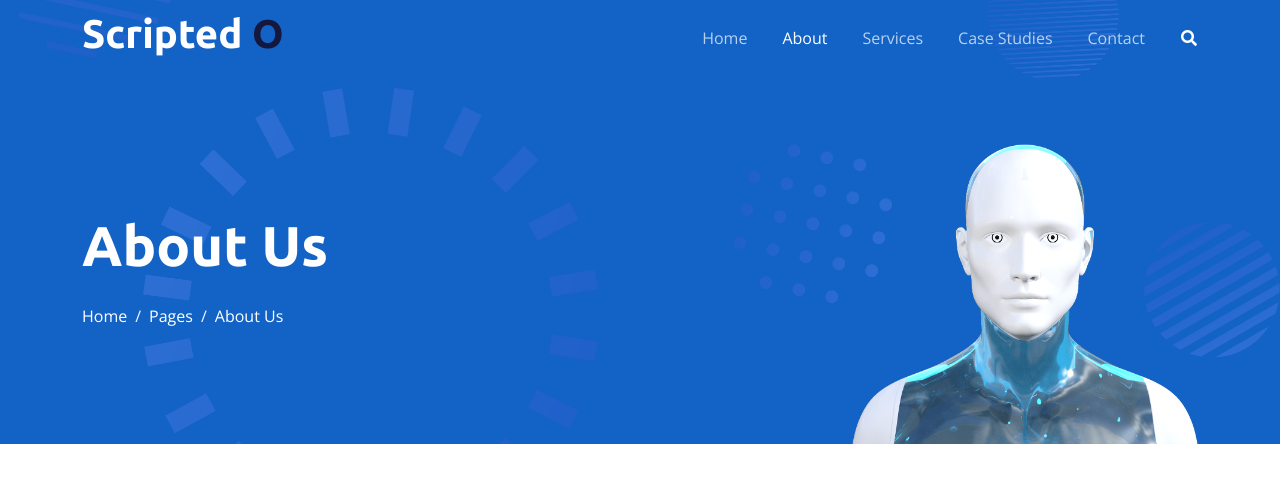
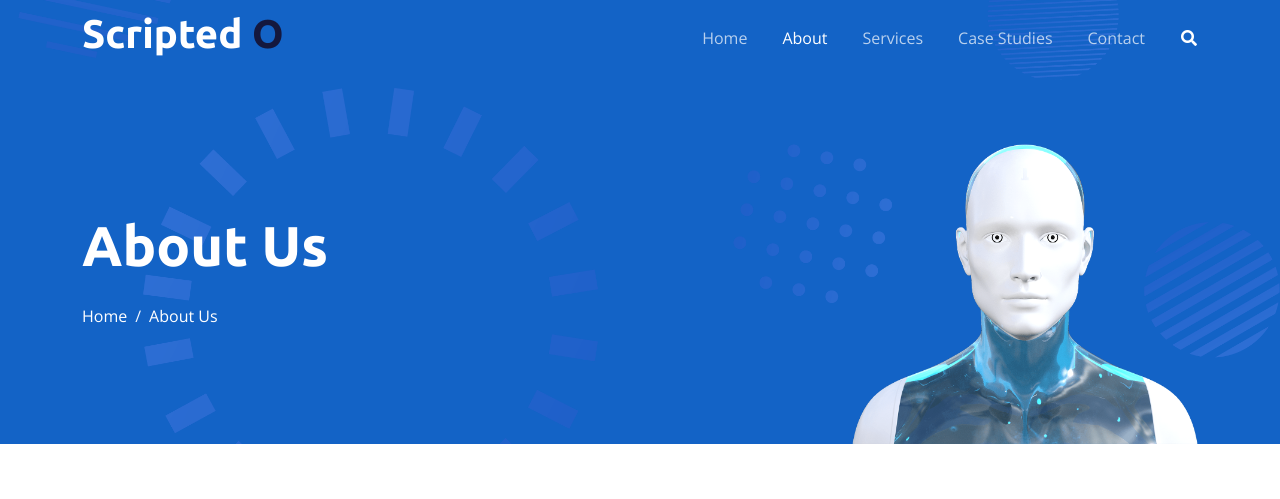
Before and after one commit to V-FOR-VEND3TTA/the-4th-kind, a Django app: page /about/ in a window 1280 px wide. Shown: the top 499 px of the page. Run offline with Django 5.2, Linux system fonts and the light colour scheme; some libraries are stand-ins or nearby versions.

Commit message:
Removed redundant breadcrumb item on about page

```diff
--- a/main/website/templates/website/about.html
+++ b/main/website/templates/website/about.html
@@ -11,8 +11,7 @@
                     <h1 class="display-4 text-white mb-4 animated slideInRight">About Us</h1>
                     <nav aria-label="breadcrumb">
                         <ol class="breadcrumb justify-content-center justify-content-lg-start mb-0">
-                            <li class="breadcrumb-item"><a class="text-white" href="#">Home</a></li>
-                            <li class="breadcrumb-item"><a class="text-white" href="#">Pages</a></li>
+                            <li class="breadcrumb-item"><a class="text-white" href="{% url 'home' %}">Home</a></li>
                             <li class="breadcrumb-item text-white active" aria-current="page">About Us</li>
                         </ol>
                     </nav>
```
